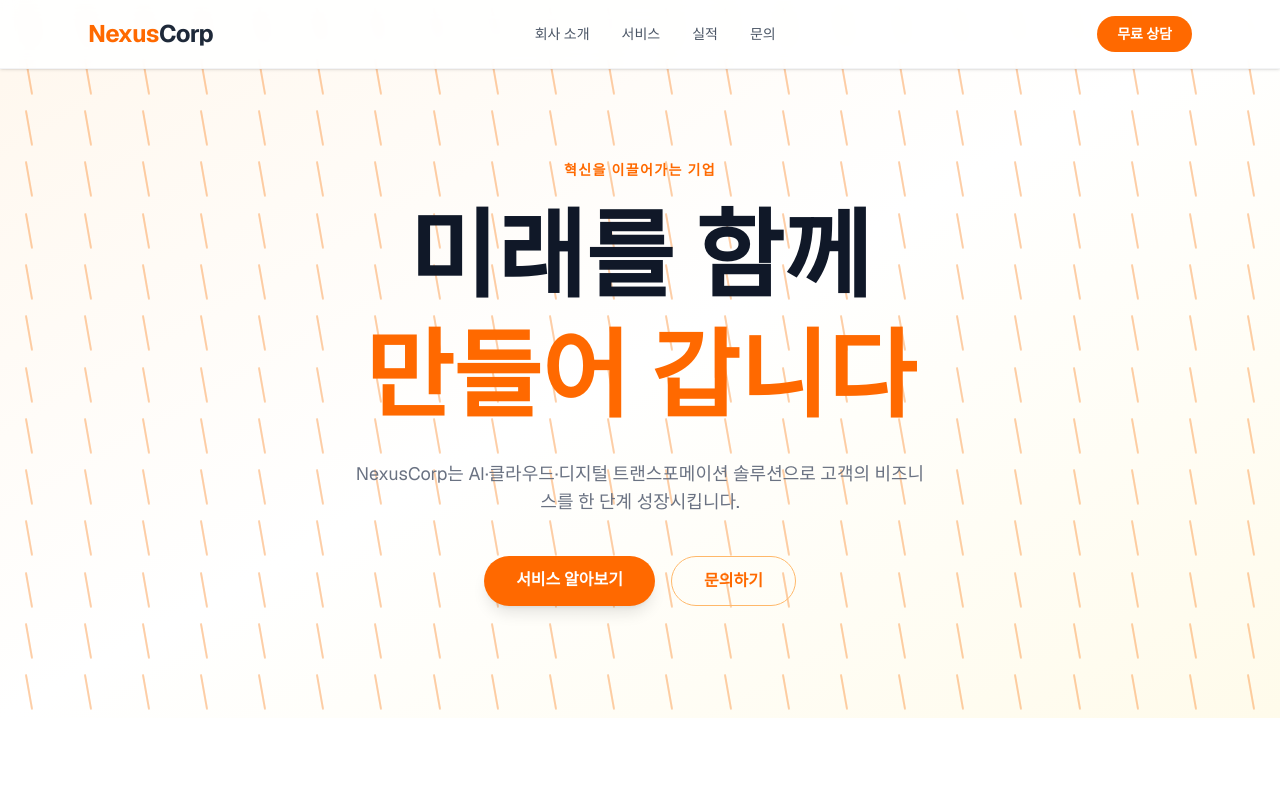
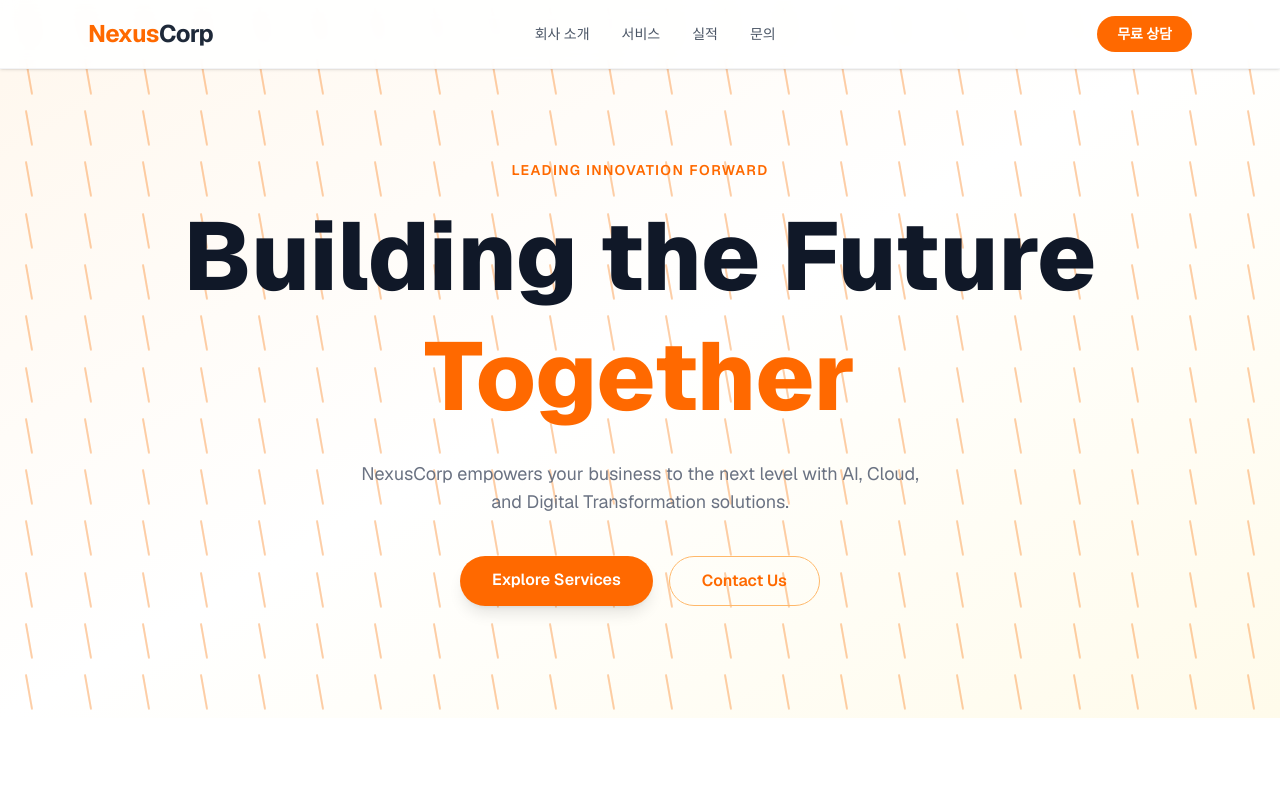
Before and after one commit to Zimins/buildover, a Next.js app in the folder test-nextjs/: page / in a window 1280 px wide. Shown: the top 800 px of the page. Built offline with nearby package versions, Linux system fonts and the light colour scheme.

Commit message:
배너 텍스트 영어로 변경

```diff
--- a/test-nextjs/app/page.tsx
+++ b/test-nextjs/app/page.tsx
@@ -96,28 +96,28 @@ export default function Home() {
 
         {/* Hero 텍스트 */}
         <div className="relative z-10">
-          <p className="text-sm font-semibold text-orange-500 uppercase tracking-widest mb-4">혁신을 이끌어가는 기업</p>
+          <p className="text-sm font-semibold text-orange-500 uppercase tracking-widest mb-4">Leading Innovation Forward</p>
           <h1 className="text-6xl md:text-8xl font-extrabold leading-tight text-gray-900 mb-6">
-            미래를 함께
+            Building the Future
             <br />
-            <span className="text-orange-500">만들어 갑니다</span>
+            <span className="text-orange-500">Together</span>
           </h1>
           <p className="max-w-xl mx-auto text-lg text-gray-500 mb-10">
-            NexusCorp는 AI·클라우드·디지털 트랜스포메이션 솔루션으로
-            고객의 비즈니스를 한 단계 성장시킵니다.
+            NexusCorp empowers your business to the next level with AI, Cloud,
+            and Digital Transformation solutions.
           </p>
           <div className="flex flex-col sm:flex-row gap-4 justify-center">
             <a
               href="#services"
               className="rounded-full bg-orange-500 px-8 py-3 text-base font-semibold text-white hover:bg-orange-600 transition-colors shadow-lg"
             >
-              서비스 알아보기
+              Explore Services
             </a>
             <a
               href="#contact"
               className="rounded-full border border-orange-300 px-8 py-3 text-base font-semibold text-orange-500 hover:bg-orange-50 transition-colors"
             >
-              문의하기
+              Contact Us
             </a>
           </div>
         </div>
```
